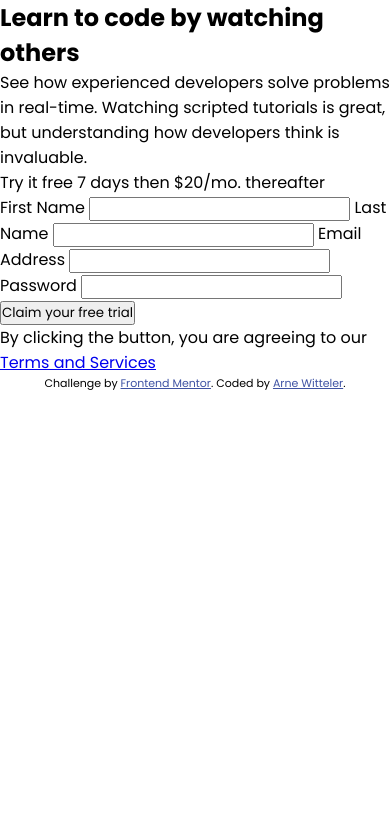
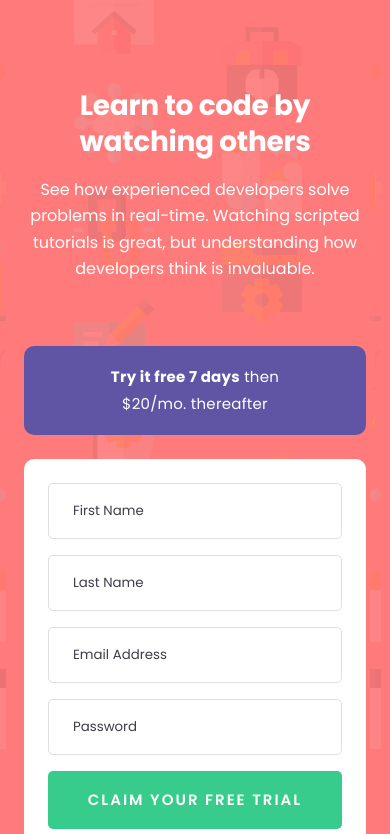
Before and after one commit to arne-witteler/intro-component-with-signup-form, a plain HTML site: page index.html in a window 390 px wide. Shown: the top 834 px of the page. Drawn offline with Linux system fonts and the light colour scheme.

Commit message:
refactor: enhance signup form with improved accessibility, add mobile first styling

```diff
--- a/index.html
+++ b/index.html
@@ -17,23 +17,24 @@
         </div>
 
         <div class="signup__box">
-          <p class="signup__trial">Try it free 7 days then $20/mo. thereafter</p>
+          <p class="signup__trial">
+            <span class="signup__trial--highlight">Try it free 7 days</span> then $20/mo. thereafter</p>
           <form class="signup__form">
             <label class="signup__label" for="first-name">First Name</label>
-            <input class="signup__input" type="text" id="first-name" name="first-name" required>
+            <input class="signup__input" type="text" id="first-name" name="first-name" placeholder="First Name" required>
 
             <label class="signup__label" for="last-name">Last Name</label>
-            <input class="signup__input" type="text" id="last-name" name="last-name" required>
+            <input class="signup__input" type="text" id="last-name" name="last-name" placeholder="Last Name" required>
 
             <label class="signup__label" for="email">Email Address</label>
-            <input class="signup__input" type="email" id="email" name="email" required>
+            <input class="signup__input" type="email" id="email" name="email" placeholder="Email Address" required>
 
             <label class="signup__label" for="password">Password</label>
-            <input class="signup__input" type="password" id="password" name="password" required>
+            <input class="signup__input" type="password" id="password" name="password" placeholder="Password" required>
 
             <button class="signup__submit" type="submit">Claim your free trial</button>
 
-            <p class="signup__terms">By clicking the button, you are agreeing to our <a href="#">Terms and Services</a>
+            <p class="signup__terms">By clicking the button, you are agreeing to our <a class="signup__terms--highlight" href="#">Terms and Services</a>
             </p>
 
           </form>
--- a/styles/styles.css
+++ b/styles/styles.css
@@ -7,7 +7,103 @@
   font-family: var(--font-family);
 }
 
+.signup {
+  background-color: var(--color-red-400);
+  padding: 88px 24px;
+  background-image: url('../images/bg-intro-mobile.png');
+}
+
+.signup__text {
+  color: var(--color-white);
+  text-align: center;
+  margin-bottom: 64px;
+}
+
+.signup__title {
+  font-size: 28px;
+  line-height: 1.3;
+  letter-spacing: -0.3px;
+  font-weight: var(--font-weight-bold);
+  margin-bottom: 16px;
+}
+
+.signup__description {
+  font-size: 16px;
+  line-height: 1.65;
+}
+
+.signup__trial {
+  background-color: var(--color-purple-700);
+  color: var(--color-white);
+  padding: 18px 67px;
+  line-height: 1.75;
+  text-align: center;
+  font-size: 15px;
+  letter-spacing: 0.25px;
+  border-radius: 10px;
+  font-weight: var(--font-weight-regular);
+  margin-bottom: 24px;
+}
+
+.signup__trial--highlight {
+  font-weight: var(--font-weight-bold);
+}
+
+.signup__form {
+  display: flex;
+  flex-direction: column;
+  background-color: var(--color-white);
+  border-radius: 10px;
+  padding: 24px;
+  gap: 16px;
+}
+
+.signup__label {
+  display: none;
+}
+
+.signup__input {
+  height: 56px;
+  border: 1px solid var(--color-gray-200);
+  border-radius: 5px;
+  padding: 16px 24px;
+}
+
+.signup__input::placeholder {
+  color: var(--color-gray-900);
+  font-weight: var(--font-weight-regular);
+}
+
+.signup__submit {
+  background-color: var(--color-green-400);
+  color: var(--color-white);
+  text-transform: uppercase;
+  font-weight: var(--font-weight-semibold);
+  border: none;
+  font-size: 15px;
+  letter-spacing: 2px;
+  line-height: 1.75;
+  padding: 16px 32px;
+  border-radius: 5px;
+  cursor: pointer;
+}
+
+.signup__terms {
+  font-size: 11px;
+  color: var(--color-purple-350);
+  text-align: center;
+  font-weight: var(--font-weight-medium);
+  line-height: 1.9;
+}
+
+.signup__terms--highlight {
+  font-weight: var(--font-weight-bold);
+  color: var(--color-red-400);
+}
+
 .attribution {
+  color: var(--color-gray-200);
+  margin-top: 24px;
   font-size: 11px;
   text-align: center;
 }
```
